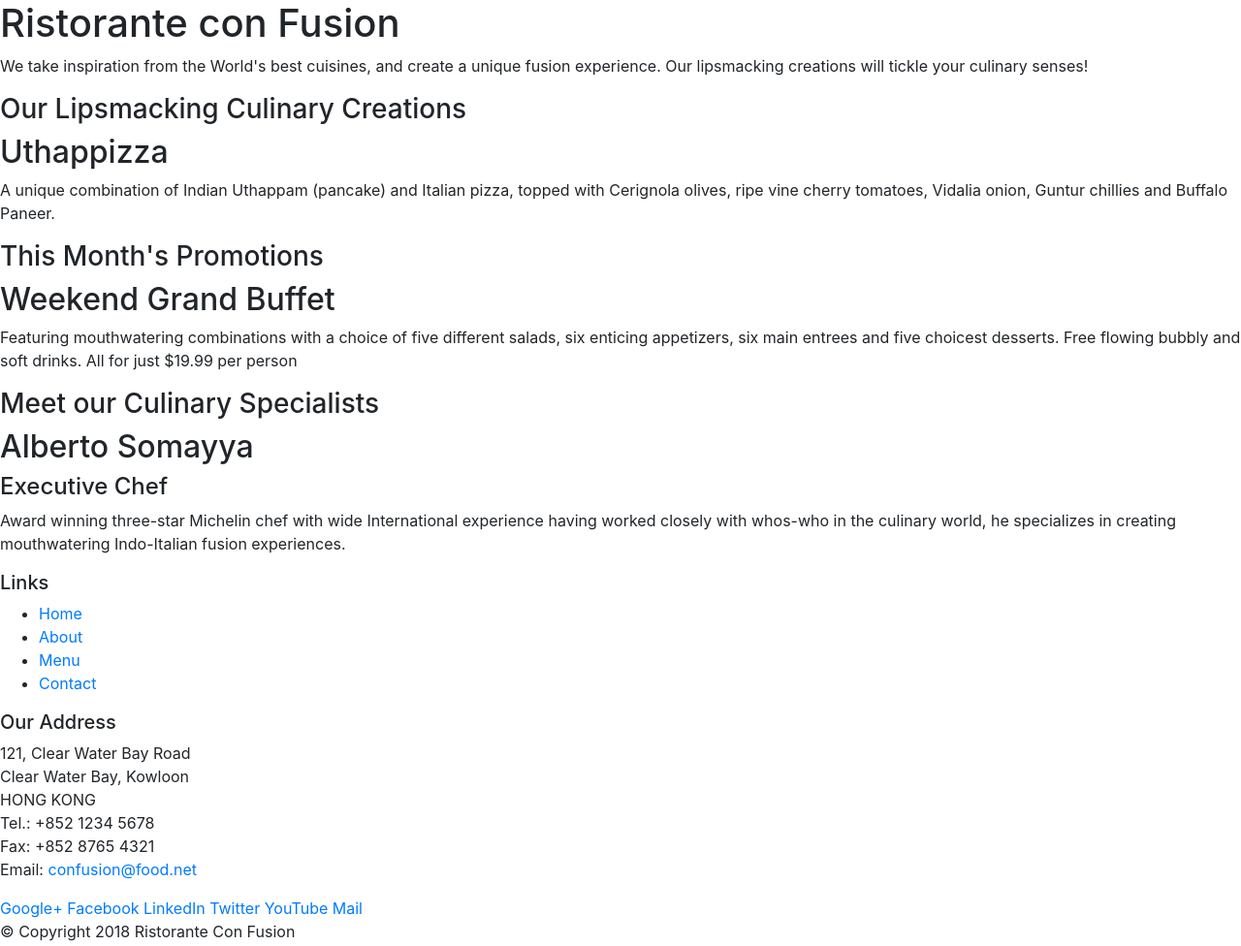
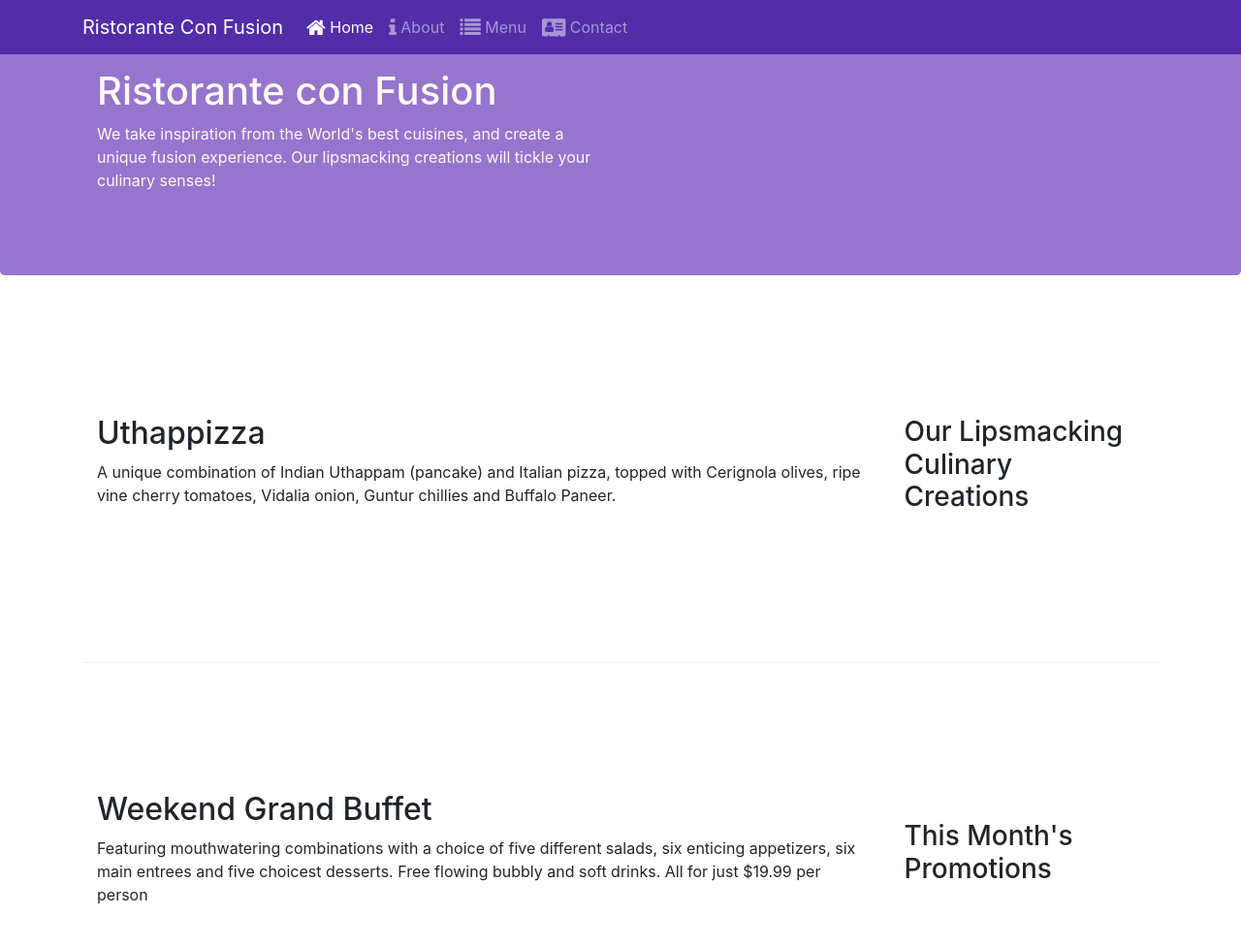
Before and after one commit to gitatb/ConFusion-alpha, a website: page conFusion/index.html in a window 1280 px wide. Shown: the top 976 px of the page at 97% size. Drawn offline with nearby package versions, Linux system fonts and the light colour scheme.

Commit message:
Updating the "contactus" page.

```diff
--- /dev/null
+++ b/conFusion/css/styles.css
@@ -0,0 +1,39 @@
+.row-header{
+    margin:0px auto;
+    padding:0px;
+}
+
+.row-content {
+    margin:0px auto;
+    padding: 50px 0px 50px 0px;
+    border-bottom: 1px ridge;
+    min-height:400px;
+}
+
+.footer{
+    background-color: #D1C4E9;
+    margin:0px auto;
+    padding: 20px 0px 20px 0px;
+}
+
+.jumbotron {
+    padding:70px 30px 70px 30px;
+    margin:0px auto;
+    background: #9575CD ;
+    color:floralwhite;
+}
+
+address{
+    font-size:80%;
+    margin:0px;
+    color:#0f0f0f;
+}
+
+body{
+	padding: 50px 0px 0 px 0px;
+	z-index: 0;
+}
+
+.navbar-dark{
+	background-color: #512DA8;
+}
--- a/conFusion/index.html
+++ b/conFusion/index.html
@@ -10,51 +10,74 @@
     <!-- Bootstrap CSS -->
     <link rel="stylesheet" href="node_modules/bootstrap/dist/css/bootstrap.min.css">
 
+	<!--Font Awesome & Bootstrap Social -->
+	<link rel="stylesheet" href="node_modules/font-awesome/css/font-awesome.min.css">
+	<link rel="stylesheet" href="node_modules/bootstrap-social/bootstrap-social.css">
+
+	<!--	Custom CSS styles -->
+	<link rel="stylesheet" href="css/styles.css">
+
     <title>Ristorante Con Fusion</title>
 </head>
 
 <body>
+	<nav class="navbar navbar-dark navbar-expand-sm fixed-top">
+		<div class="container">
+			<button class="navbar-toggler" type="button" data-toggle="collapse" data-target="#Navbar">
+				<span class="navbar-toggler-icon"></span>
+			</button>
+			<a class="navbar-brand" mr-auto href="#"> Ristorante Con Fusion</a>
+			<div class="collapse navbar-collapse" id="Navbar">
+				<ul class="navbar-nav mr-auto">
+					<li class="nav-item active"><a class="nav-link" href="#"><span class="fa fa-home fa-lg"></span> Home</a></li>
+                    <li class="nav-item"><a class="nav-link" href="./aboutus.html"><span class="fa fa-info fa-lg"></span> About</a></li>
+                    <li class="nav-item"><a class="nav-link" href="#"><span class="fa fa-list fa-lg"></span> Menu</a></li>
+                    <li class="nav-item"><a class="nav-link" href="./contactus.html"><span class="fa fa-address-card fa-lg"></span> Contact</a></li>
+				</ul>
+			</div>
+		</div>
+	</nav>
 
-    <header>
-        <div>
-            <div>
-                <div>
+    <header class="jumbotron">
+        <div class="container">
+            <div class="row row-header">
+                <div class="col-12 col-sm-6">
                     <h1>Ristorante con Fusion</h1>
                     <p>We take inspiration from the World's best cuisines, and create a unique fusion experience. Our lipsmacking creations will tickle your culinary senses!</p>
                 </div>
-                <div>
+                <div class="col-12 col-sm">
                 </div>
             </div>
         </div>
     </header>
 
-    <div>
-        <div>
-            <div>
+    <div class="container">
+        <div class="row row-content align-items-center">
+            <div class="col-12 col-sm-4 order-sm-last col-md-3">
                 <h3>Our Lipsmacking Culinary Creations</h3>
             </div>
-            <div>
+            <div class="col col-sm order-sm-first col-md">
                 <h2>Uthappizza</h2>
                 <p>A unique combination of Indian Uthappam (pancake) and Italian pizza, topped with Cerignola olives, ripe vine cherry tomatoes, Vidalia onion, Guntur chillies and Buffalo Paneer.</p>
             </div>
         </div>
 
 
-        <div>
-            <div>
+        <div class="row row-content align-items-center">
+            <div class="col-12 col-sm-4 order-sm-last col-md-3">
                 <h3>This Month's Promotions</h3>
             </div>
-            <div>
+            <div class="col col-sm col-md">
                 <h2>Weekend Grand Buffet</h2>
                 <p>Featuring mouthwatering combinations with a choice of five different salads, six enticing appetizers, six main entrees and five choicest desserts. Free flowing bubbly and soft drinks. All for just $19.99 per person </p>
             </div>
         </div>
 
-        <div>
-            <div>
+        <div class="row row-content align-items-center">
+            <div class="col-12 col-sm-4 order-sm-last col-md-3">
                 <h3>Meet our Culinary Specialists</h3>
             </div>
-            <div>
+            <div class="col col-sm order-sm-first col-md">
                 <h2>Alberto Somayya</h2>
                 <h4>Executive Chef</h4>
                 <p>Award winning three-star Michelin chef with wide International experience having worked closely with whos-who in the culinary world, he specializes in creating mouthwatering Indo-Italian fusion experiences. </p>
@@ -62,42 +85,41 @@
         </div>
     </div>
 
-    <footer>
-        <div>
-            <div>
-                <div>
+    <footer class="footer">
+        <div class="container">
+            <div class="row">
+                <div class="col-4 col-sm-2">
                     <h5>Links</h5>
-                    <ul>
+                    <ul class="list-unstyled">
                         <li><a href="#">Home</a></li>
-                        <li><a href="#">About</a></li>
+                        <li><a href="./aboutus.html">About</a></li>
                         <li><a href="#">Menu</a></li>
-                        <li><a href="#">Contact</a></li>
+                        <li><a href="./contactus.html">Contact</a></li>
                     </ul>
                 </div>
-                <div>
+                <div class="col-7 col-sm-5">
                     <h5>Our Address</h5>
                     <address>
 		              121, Clear Water Bay Road<br>
 		              Clear Water Bay, Kowloon<br>
 		              HONG KONG<br>
-		              Tel.: +852 1234 5678<br>
-		              Fax: +852 8765 4321<br>
-		              Email: <a href="mailto:confusion@food.net">confusion@food.net</a>
+		              <i class="fa fa-phone fa-lg"></i>: +852 1234 5678<br>
+		              <i class="fa fa-fax fa-lg"></i>: +852 1234 5678<br>
+		              <i class="fa fa-envelope fa-lg"></i>: +852 1234 5678<br>
 		           </address>
                 </div>
-                <div>
-                    <div>
-                        <a href="http://google.com/+">Google+</a>
-                        <a href="http://www.facebook.com/profile.php?id=">Facebook</a>
-                        <a href="http://www.linkedin.com/in/">LinkedIn</a>
-                        <a href="http://twitter.com/">Twitter</a>
-                        <a href="http://youtube.com/">YouTube</a>
-                        <a href="mailto:">Mail</a>
+
+				<div class="text-center">
+                        <a class="btn btn-social-icon btn-google" href="http://google.com/+"><i class="fa fa-google-plus"></i></a>
+                        <a class="btn btn-social-icon btn-facebook" href="http://www.facebook.com/profile.php?id="><i class="fa fa-facebook"></i></a>
+                        <a class="btn btn-social-icon btn-linkedin" href="http://www.linkedin.com/in/"><i class="fa fa-linkedin"></i></a>
+                        <a class="btn btn-social-icon btn-twitter" href="http://twitter.com/"><i class="fa fa-twitter"></i></a>
+                        <a class="btn btn-social-icon btn-google" href="http://youtube.com/"><i class="fa fa-youtube"></i></a>
+                        <a class="btn btn-social-icon" href="mailto:"><i class="fa fa-envelope-o"></i></a>
                     </div>
-                </div>
            </div>
-           <div>
-                <div>
+           <div class="row justify-content-center">
+				<div class="text-center">
                     <p>© Copyright 2018 Ristorante Con Fusion</p>
                 </div>
            </div>
```
Also changed, not shown: conFusion/aboutus.html (added, +153 -0 lines), conFusion/contactus.html (added, +206 -0 lines), conFusion/package.json (+8 -1 lines), 2 other files.
